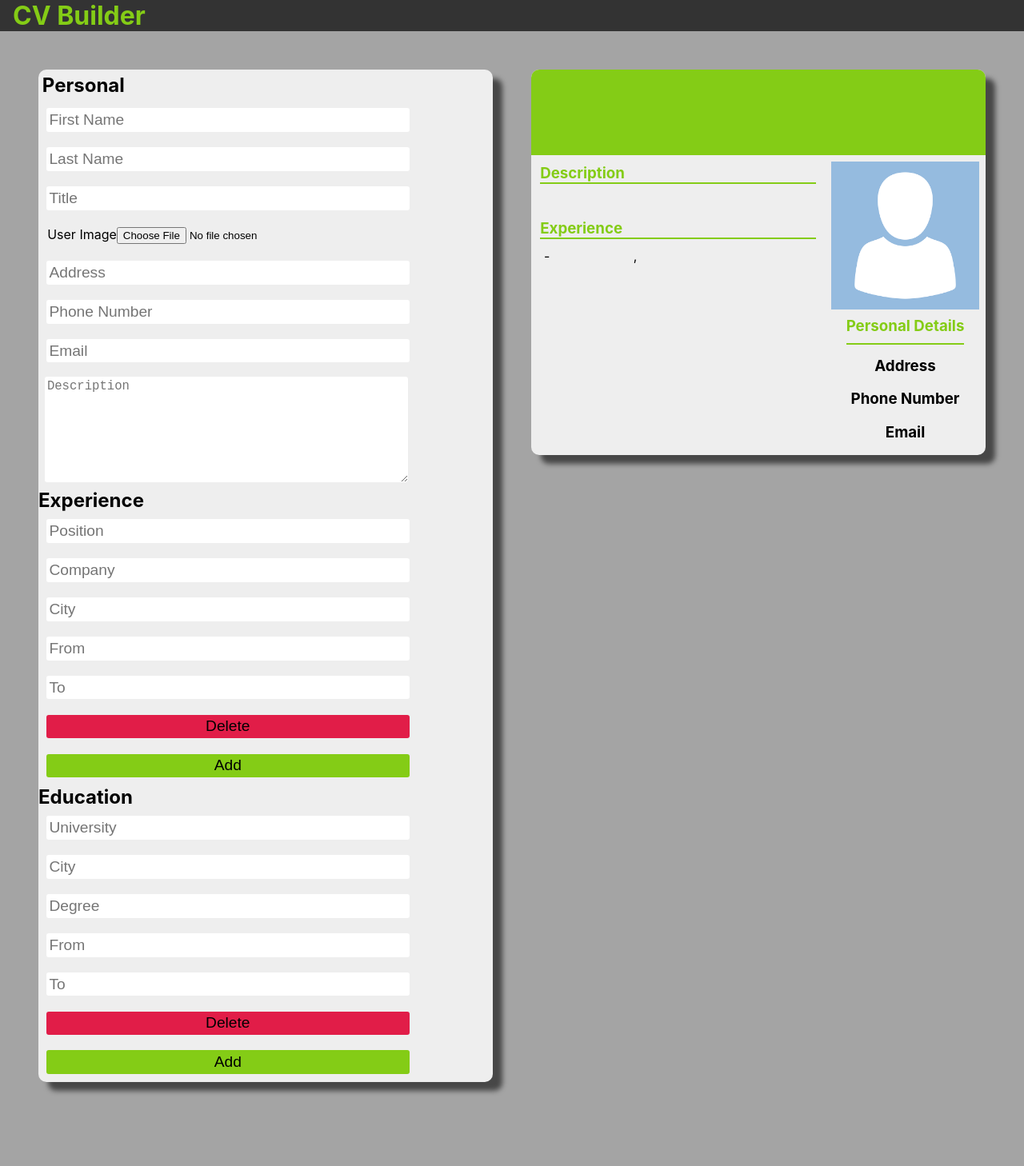
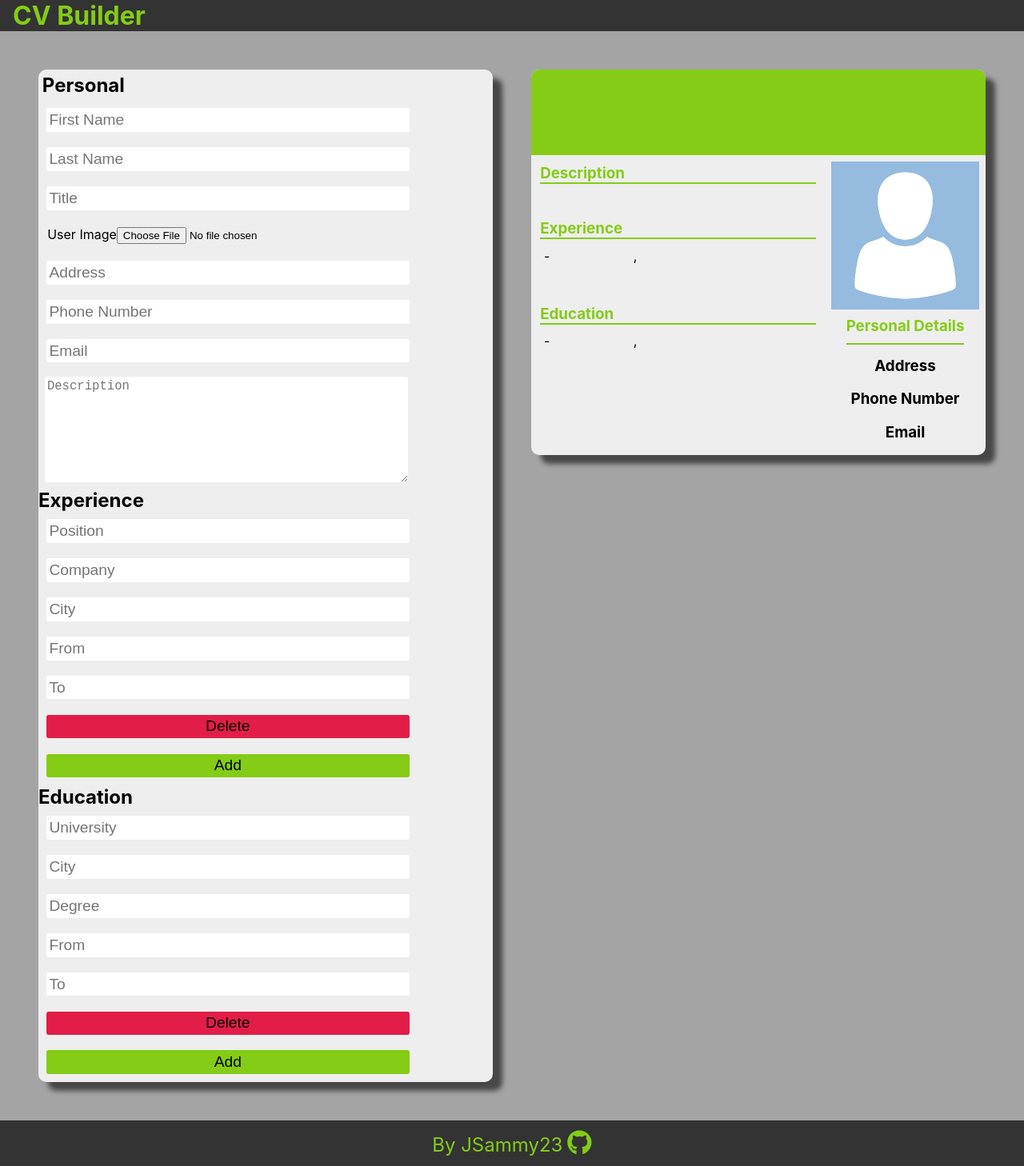
Before and after one commit to JSammy23/cv-app, a React (Create React App) app: page / in a window 1280 px wide. Shown: the whole page at 80% size. Before the commit the page ends 1401 px from the top, so only its background shows below. Built offline with nearby package versions, Linux system fonts and the light colour scheme.

Commit message:
Added & Styled Footer

```diff
--- a/src/App.js
+++ b/src/App.js
@@ -1,6 +1,7 @@
 import React, { Component } from 'react'
 import Header from './components/Header'
 import Form from './components/FormCV/Form'
+import Footer from './components/Footer'
 
 export class App extends Component {
   render() {
@@ -8,7 +9,7 @@ export class App extends Component {
       <>
         <Header />
         <Form />
-
+        <Footer />
       </>
     )
   }
--- a/src/components/CVCard.js
+++ b/src/components/CVCard.js
@@ -7,6 +7,8 @@ export class CVCard extends Component {
     const { firstName, lastName, title, address, phoneNumber, email, description, photo } = this.props.personalInfo;
 
     const { experiences } = this.props;
+
+    const { educations } = this.props;
 
     return (
       <div className='card'>
@@ -34,6 +36,20 @@ export class CVCard extends Component {
                         </div>
                     ))}
                 </div>
+                <div className="infoSection">
+                    <h3 className="infoTitle">Education</h3>
+                    {educations.map((education, index) => (
+                        <div key={index} className="expWrapper">
+                            <div className="dates">
+                                {education.startDate} - {education.endDate}
+                            </div>
+                            <div className="expInfo">
+                                <h3>{education.degree}</h3>
+                                {education.university}, {education.city}
+                            </div>
+                        </div>
+                    ))}
+                </div>
             </div>
             <div className='cvRightCol'>
                 <img src={photo} alt="" />
--- /dev/null
+++ b/src/components/Footer.js
@@ -0,0 +1,19 @@
+import React, { Component } from 'react'
+import { FontAwesomeIcon } from '@fortawesome/react-fontawesome'
+import { faGithub } from '@fortawesome/free-brands-svg-icons'
+
+export class Footer extends Component {
+  render() {
+    return (
+      <div className="footer">
+        <a href="https://github.com/JSammy23/cv-app"
+        target='_blank'>
+                By JSammy23
+                <FontAwesomeIcon className='logo' icon={faGithub} />
+            </a>
+      </div>
+    )
+  }
+}
+
+export default Footer
--- a/src/components/FormCV/Form.js
+++ b/src/components/FormCV/Form.js
@@ -150,7 +150,9 @@ export class Form extends Component {
           <button className="btn add" onClick={this.addEducation}>Add</button>
         </section>
         <div className="cv-card">
-          <CVCard  personalInfo={this.state.personalInfo} experiences={this.state.experiences} />
+          <CVCard  personalInfo={this.state.personalInfo}
+           experiences={this.state.experiences}
+           educations={this.state.educations} />
         </div>
       </div>
 
--- a/src/index.css
+++ b/src/index.css
@@ -6,6 +6,7 @@
   --green: #84CC16;
   --bg-gray: #a4a4a4;
   --red: #E11D48;
+  --orange: #F59E0B;
 }
 
 *, *::before, *::after {
@@ -27,6 +28,32 @@ body {
   background-color: var(--dark-gray);
   color: var(--green);
   padding-left: 1em;
+}
+
+.footer {
+  background-color: var(--dark-gray);
+  color: var(--green);
+  display: flex;
+  align-items: center;
+  justify-content: center;
+  font-size: 1.5em;
+}
+
+.footer > a {
+  text-decoration: none;
+  color: var(--green);
+  padding: .5em;
+  cursor: pointer;
+}
+
+a:hover .logo {
+  transform: rotate(360deg);
+}
+
+.logo {
+  padding-left: .2em;
+  font-size: 1.3em;
+  transition: 0.6s ease-in-out;
 }
 
 .wrapper {
@@ -82,6 +109,11 @@ body {
   padding: .2em;
   font-size: 1.2em;
   cursor: pointer;
+}
+
+.print {
+  width: 100%;
+  background-color: var(--orange);
 }
 
 .add {
```
